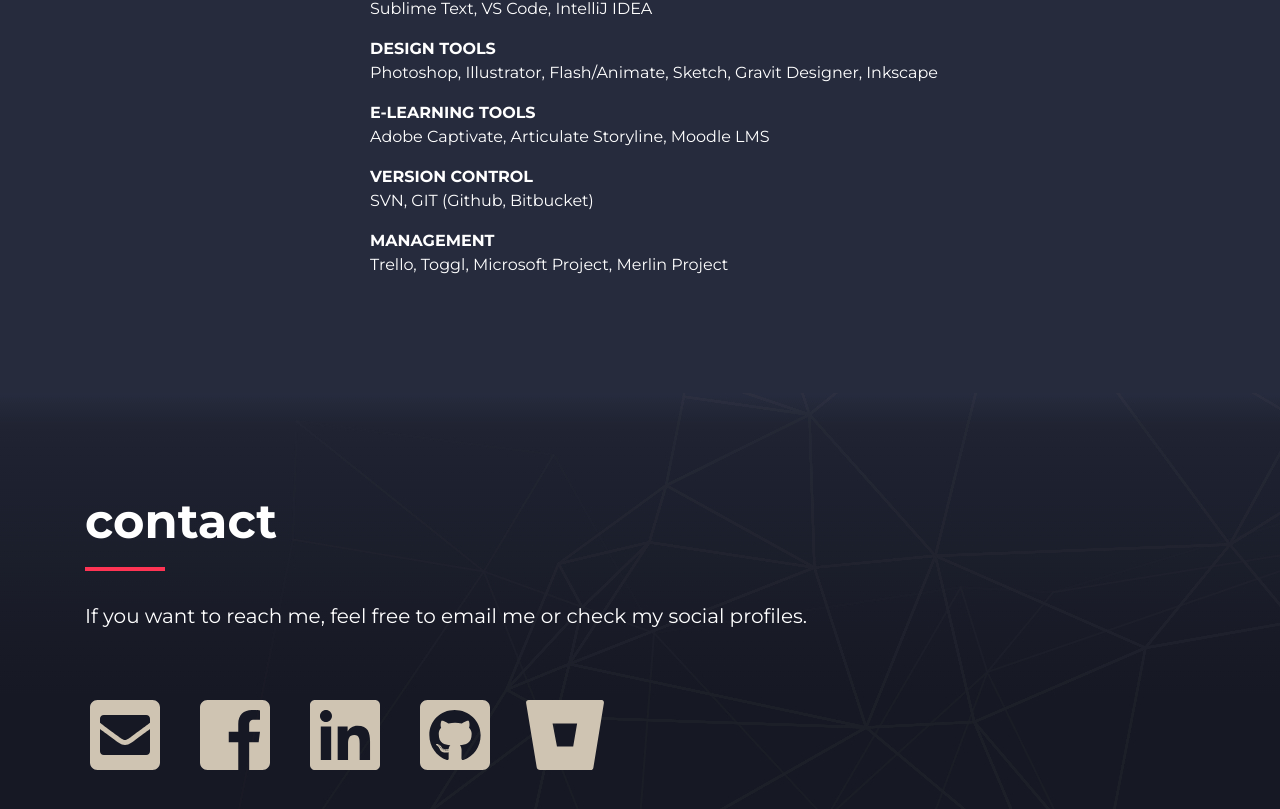
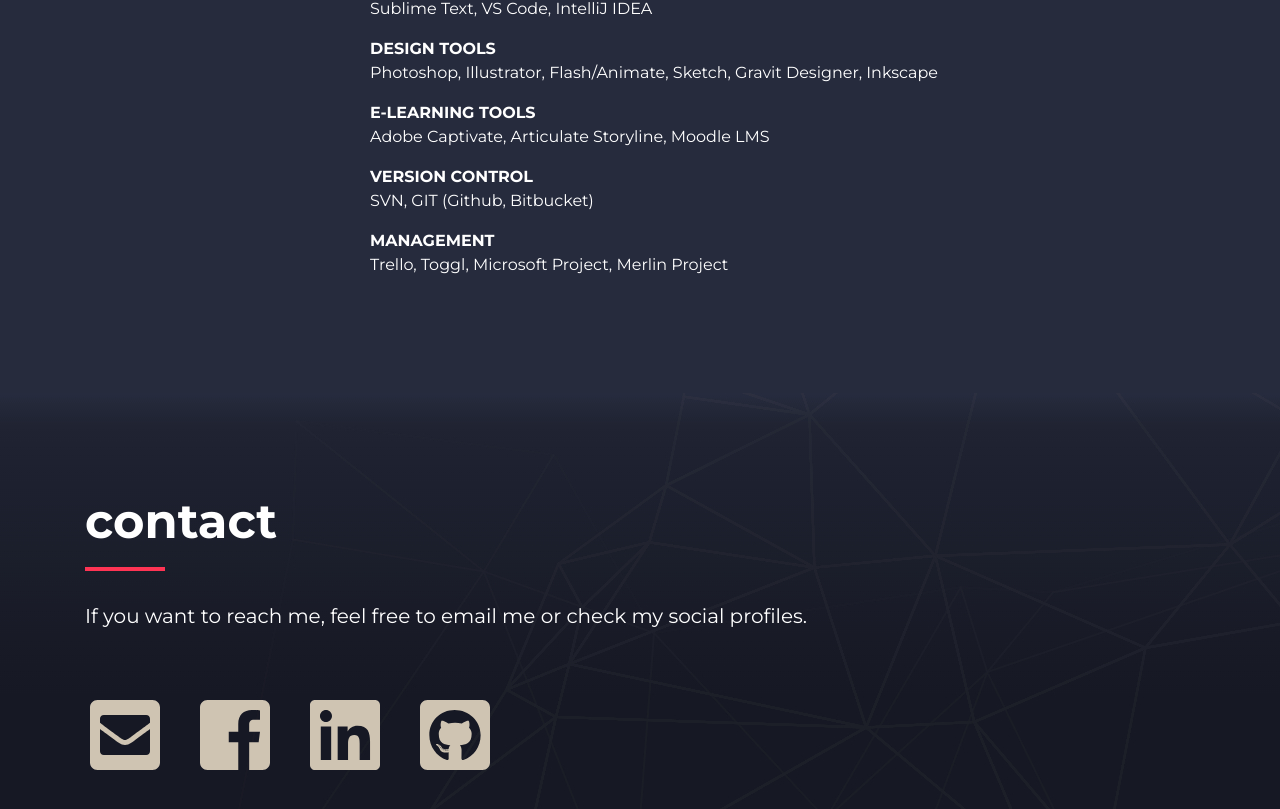
Before and after one commit to davinaizer/myportfolio, a React app: page / in a window 1280 px wide. Shown: the part 6047-6856 px from the top of the page. Built offline with nearby package versions, Linux system fonts and the light colour scheme.

Commit message:
remove bitbucket link

```diff
--- a/src/app/containers/Contact.js
+++ b/src/app/containers/Contact.js
@@ -7,7 +7,6 @@
 import icon1 from '../img/social_facebook.svg';
 import icon2 from '../img/social_linkedin.svg';
 import icon3 from '../img/social_github.svg';
-import icon4 from '../img/social_bitbucket.svg';
 
 import SocialIcon from '../components/SocialIcon';
 
@@ -43,10 +42,6 @@
                 href={'https://www.linkedin.com/in/davi-olcha-naizer-23b84b20'}
               />
               <SocialIcon icon={icon3} href={'https://github.com/davinaizer'} />
-              <SocialIcon
-                icon={icon4}
-                href={'https://bitbucket.org/davi_naizer'}
-              />
             </Col>
           </Row>
         </Container>
```
